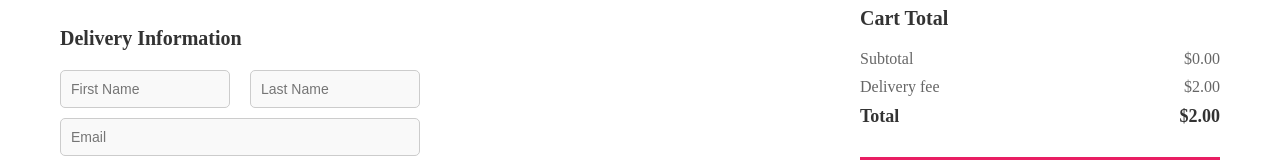
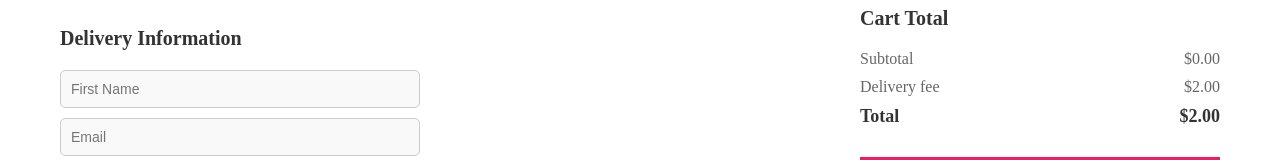
Before and after one commit to vietunitydev/Web_Ordering, a React (Vite) app: page /checkout in a window 1280 px wide. Shown: the part 169-329 px from the top of the page. Built offline with nearby package versions, Linux system fonts and the light colour scheme.

Commit message:
- show information automatically

```diff
--- a/src/pages/CheckoutPage/CheckoutPage.tsx
+++ b/src/pages/CheckoutPage/CheckoutPage.tsx
@@ -1,4 +1,4 @@
-import React, { useState } from 'react';
+import React, { useState, useEffect } from 'react';
 import { useNavigate } from 'react-router-dom';
 import './CheckoutPage.css';
 
@@ -9,19 +9,32 @@ const CheckoutPage: React.FC = () => {
     });
     const [formData, setFormData] = useState({
         firstName: '',
-        lastName: '',
         email: '',
         address: '',
         phone: '',
     });
     const navigate = useNavigate();
 
-    // Calculate totals
+    // Lấy thông tin người dùng từ localStorage khi component mount
+    useEffect(() => {
+        const userInfo = localStorage.getItem('user');
+        if (userInfo) {
+            const user = JSON.parse(userInfo);
+            setFormData({
+                firstName: user.name || '',
+                email: user.email || '',
+                address: user.address || '',
+                phone: user.phone || '',
+            });
+        }
+    }, []); // Mảng rỗng đảm bảo useEffect chỉ chạy một lần khi component mount
+
+    // Tính toán tổng giá trị
     const subtotal = cart.reduce((sum, item) => sum + item.price * item.quantity, 0);
     const deliveryFee = 2;
     const total = subtotal + deliveryFee;
 
-    // Handle form input changes
+    // Xử lý thay đổi input
     const handleInputChange = (e: React.ChangeEvent<HTMLInputElement>) => {
         const { name, value } = e.target;
         setFormData((prevData) => ({
@@ -30,8 +43,9 @@ const CheckoutPage: React.FC = () => {
         }));
     };
 
+    // Xử lý khi nhấn nút "Proceed to Payment"
     const handleProceedToPayment = () => {
-        if (!formData.firstName || !formData.lastName || !formData.email || !formData.address || !formData.phone) {
+        if (!formData.firstName || !formData.email || !formData.address || !formData.phone) {
             alert('Please fill in all delivery information fields.');
             return;
         }
@@ -74,14 +88,6 @@ const CheckoutPage: React.FC = () => {
                             name="firstName"
                             placeholder="First Name"
                             value={formData.firstName}
-                            onChange={handleInputChange}
-                            className="form-input"
-                        />
-                        <input
-                            type="text"
-                            name="lastName"
-                            placeholder="Last Name"
-                            value={formData.lastName}
                             onChange={handleInputChange}
                             className="form-input"
                         />
```
